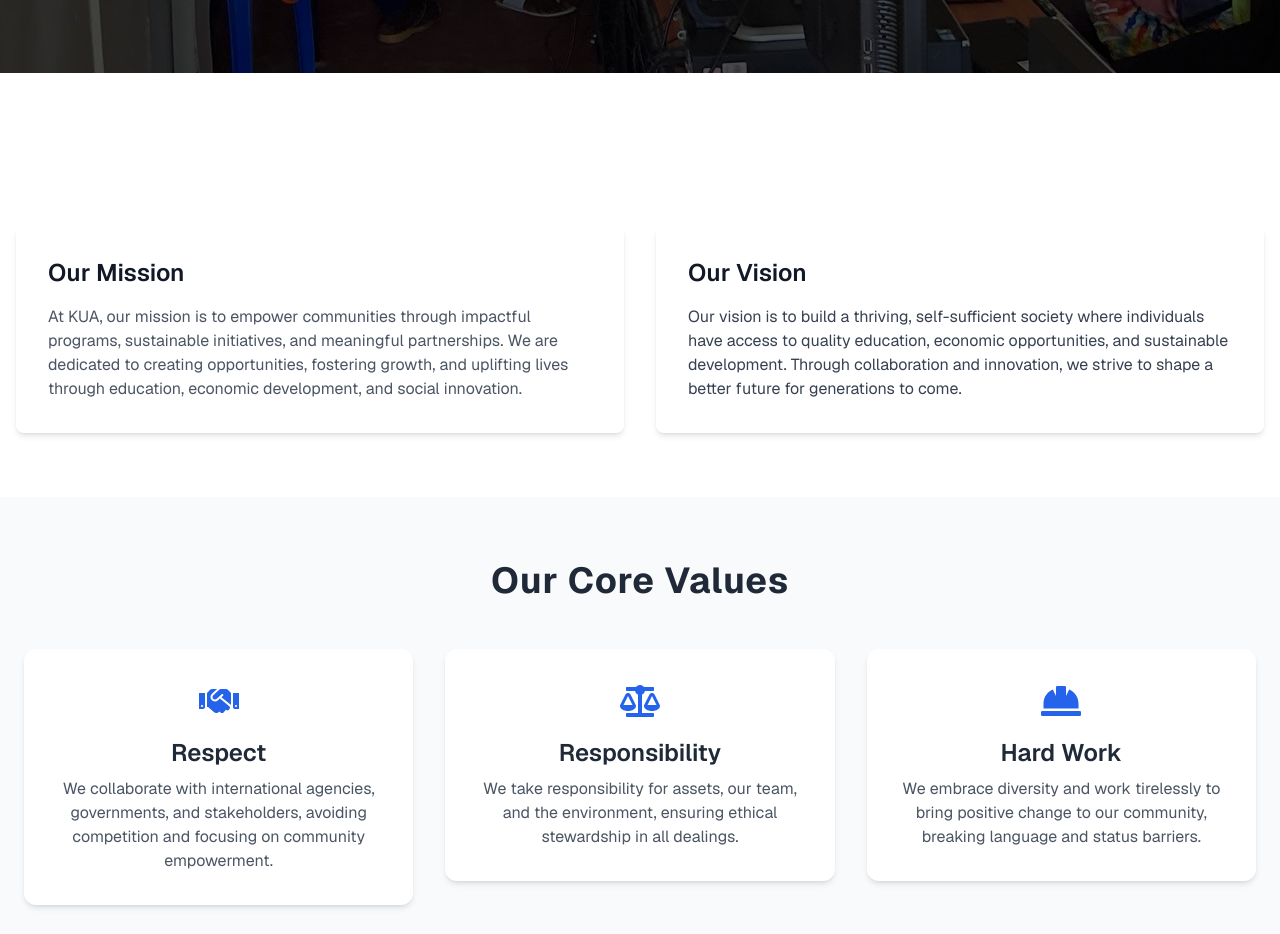
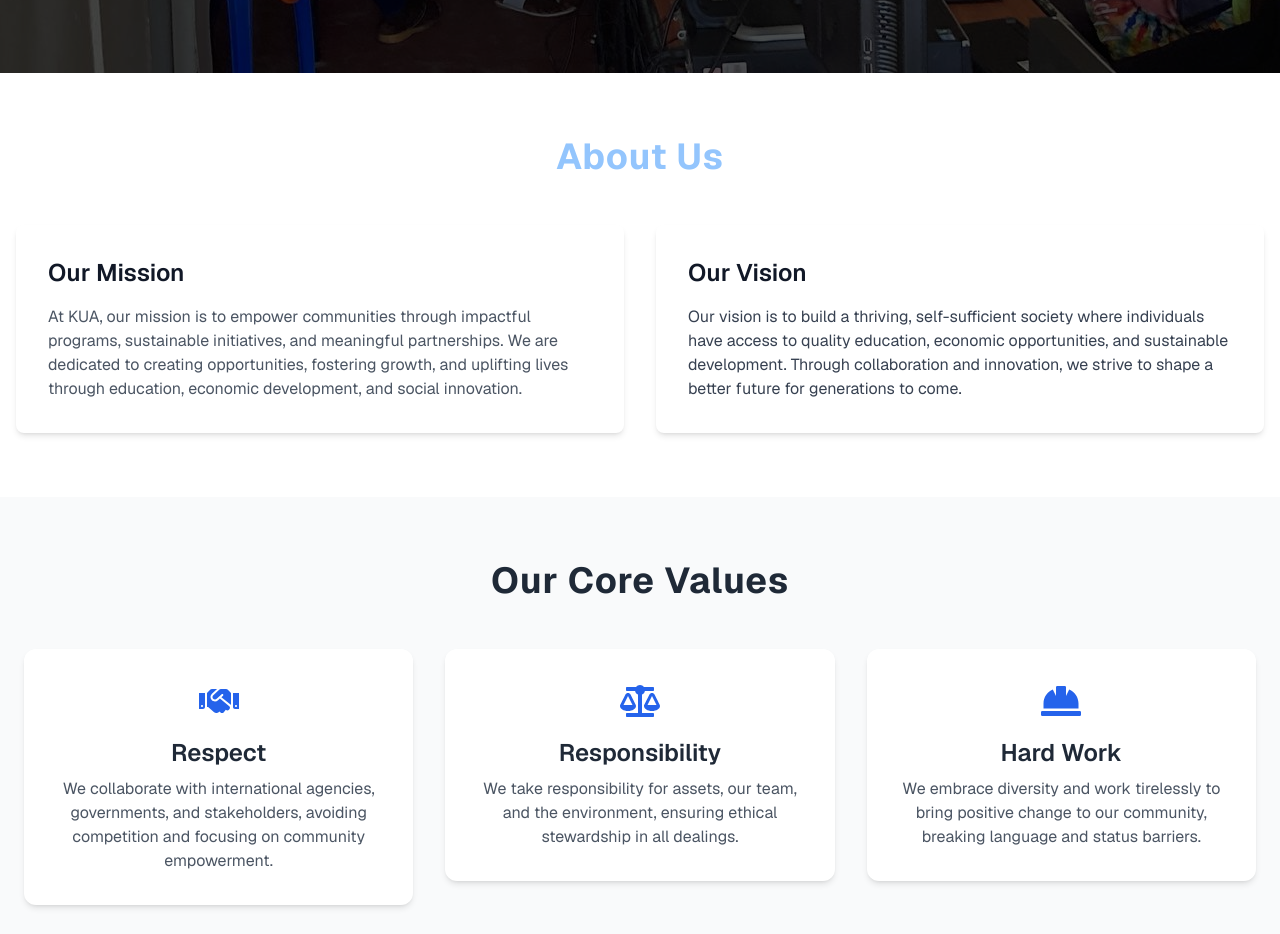
Before and after one commit to Gatchang-nyawargak/KUA, a Next.js app: page / in a window 1280 px wide. Shown: the part 820-1754 px from the top of the page. Built offline with nearby package versions, Linux system fonts and the light colour scheme; a web font is replaced by a local one.

Commit message:
Update index.tsx

```diff
--- a/src/app/compnents/About/index.tsx
+++ b/src/app/compnents/About/index.tsx
@@ -5,7 +5,7 @@ const About = () => {
   return (
     <section className="py-16" id="about">
       <div className="container mx-auto px-4">
-        <h2 className="text-4xl font-bold text-center text-white mb-12 tracking-wide">
+        <h2 className="text-4xl font-bold text-center text-blue-300 mb-12 tracking-wide">
           About Us
         </h2>
         <div className="grid md:grid-cols-2 gap-8">
```
